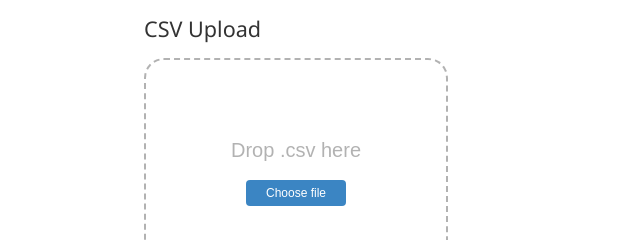
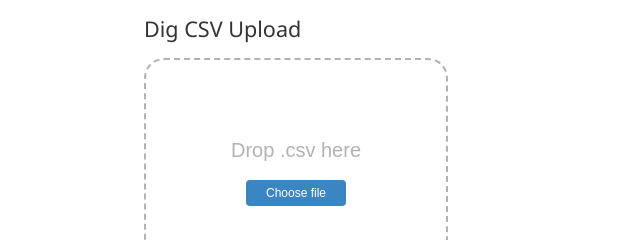
Before and after one commit to metamorph-inc/dig, a website: page webserver/public/index.html in a window 1280 px wide. Shown: the top 240 px of the page, 0-640 px from the left. Drawn offline with nearby package versions, Linux system fonts and the light colour scheme.

Commit message:
Fix copy

```diff
--- a/webserver/public/index.html
+++ b/webserver/public/index.html
@@ -2,12 +2,12 @@
 <html lang="en">
 <head>
 <meta charset="UTF-8" />
-<title>HTML5 File Drag &amp; Drop API</title>
+<title>Dig file upload</title>
 <link rel="stylesheet" type="text/css" media="all" href="styles.css" />
 </head>
 <body>
 
-<h1>CSV Upload</h1>
+<h1>Dig CSV Upload</h1>
 <form id="upload" action="csv" method="POST" enctype="multipart/form-data">
 
 	<div id="drop-zone">
```
